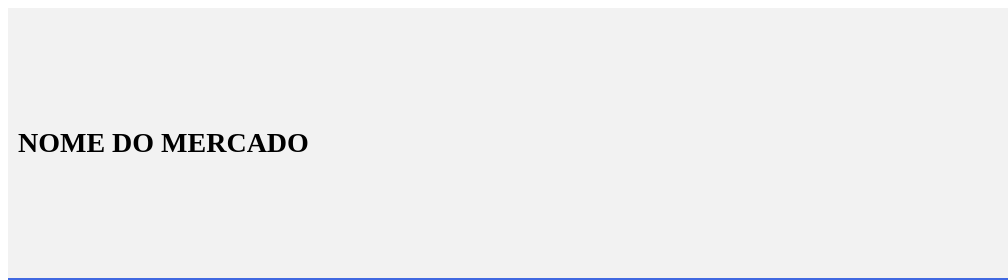
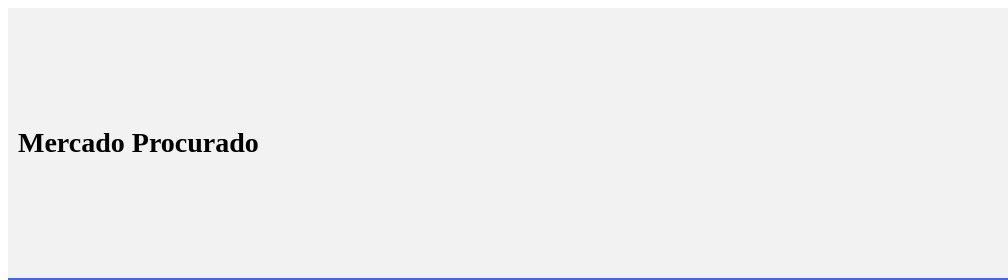
Before and after one commit to Leecaveira/Mercado-Procurado, a plain HTML site: page Contato.html in a window 1280 px wide. Shown: the top 280 px of the page, 0-1008 px from the left. Drawn offline with Linux system fonts and the light colour scheme.

Commit message:
Add files via upload

```diff
--- a/Contato.html
+++ b/Contato.html
@@ -12,7 +12,7 @@
 <body>
 
     <header>
-        <h1>NOME DO MERCADO</h1>
+        <h1>Mercado Procurado</h1>
         <img src="Imagens/logoA.png">
     </header>
 
```
